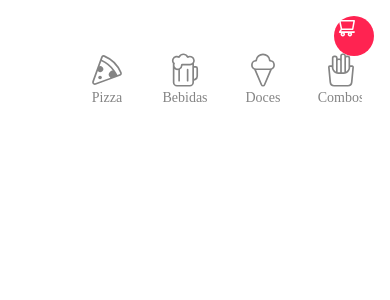
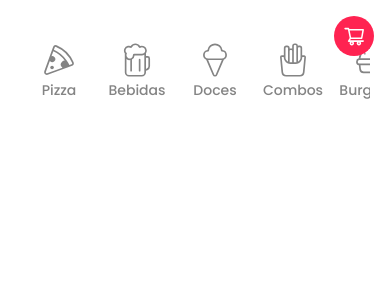
Before and after one commit to CaduVarela/MacBaixaRenda, a Next.js app in the folder client/: page / in a window 390 px wide. Shown: the top 300 px of the page. Built offline with nearby package versions, Linux system fonts and the light colour scheme; no server answers.

Commit message:
Add página global _app

```diff
--- /dev/null
+++ b/client/src/pages/_app.tsx
@@ -0,0 +1,13 @@
+import "@component/styles/globals.scss";
+import type { AppProps } from "next/app";
+import { ToastProvider } from "@component/context/ToastContext";
+
+export default function App({ Component, pageProps }: AppProps) {
+  return (
+    <>
+      <ToastProvider>
+        <Component {...pageProps} />
+      </ToastProvider>
+    </>
+  );
+}
--- /dev/null
+++ b/client/src/styles/globals.scss
@@ -0,0 +1,72 @@
+@tailwind base;
+@tailwind components;
+@tailwind utilities;
+
+@import url('https://fonts.googleapis.com/css2?family=Poppins:wght@400;500;600;700&display=swap');
+@import 'variables';
+
+body {
+  background-color: $bg-color;
+  -webkit-font-smoothing: antialiased;
+  -moz-osx-font-smoothing: grayscale;
+  font-family: 'Poppins', sans-serif;
+  margin: 0;
+  padding: 0;
+}
+
+* {
+  box-sizing: border-box;
+}
+
+button, input, select, textarea {
+  font-family: 'Poppins', sans-serif;
+}
+
+.btnStyles {
+  background-color: $pink;
+  border: 2px solid $pink;
+  width: 180px;
+  color: white;
+  font-weight: 500;
+  border-radius: 0.5rem;
+}
+
+.btnCancel {
+  color: $dark-grey;
+  font-weight: 500;
+  border-radius: 0.5rem;
+  width: 180px;
+  border: 2px solid $dark-grey;
+}
+
+.scrollbarStyles {
+  overflow-y: overlay;
+
+  &::-webkit-scrollbar {
+    max-width: 0.3em;
+    background-color: #f5f5f5;
+  }
+
+  &::-webkit-scrollbar-thumb {
+    background-color: #999999;
+    width: 3px;
+    transition: max-height 0.3s ease-in-out;
+    border-radius: 5px;
+  }
+
+  &::-webkit-scrollbar-track {
+    -webkit-box-shadow: inset 0 0 6px rgba(0, 0, 0, 0.3);
+    background-color: #f5f5f5;
+    border-radius: 5px;
+  }
+
+  &::-webkit-scrollbar:horizontal {
+    height: 5px;
+  }
+}
+
+@media screen and (max-width: 740px) {
+  body {
+    background-color: #fff;
+  }
+}
```
